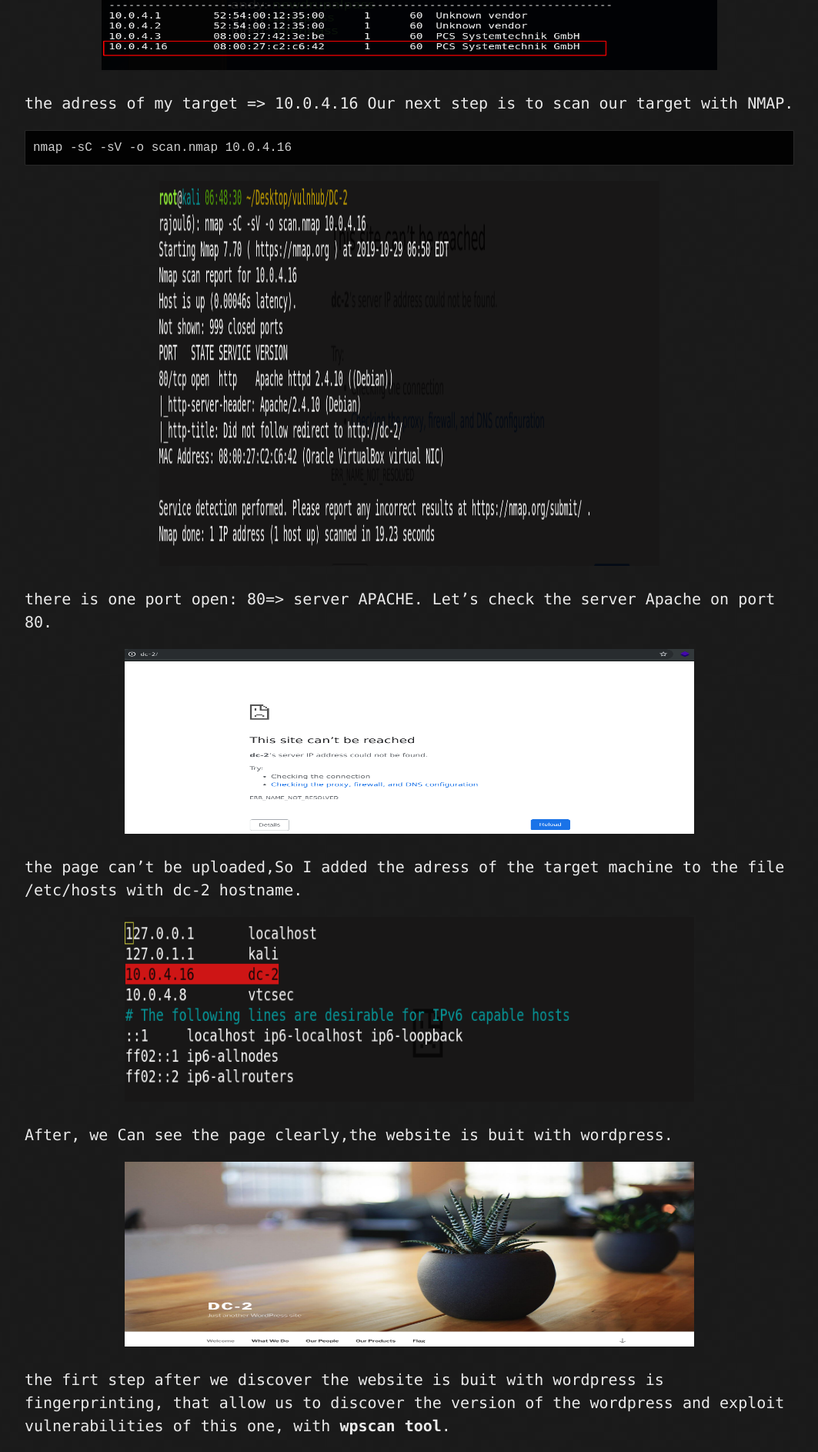
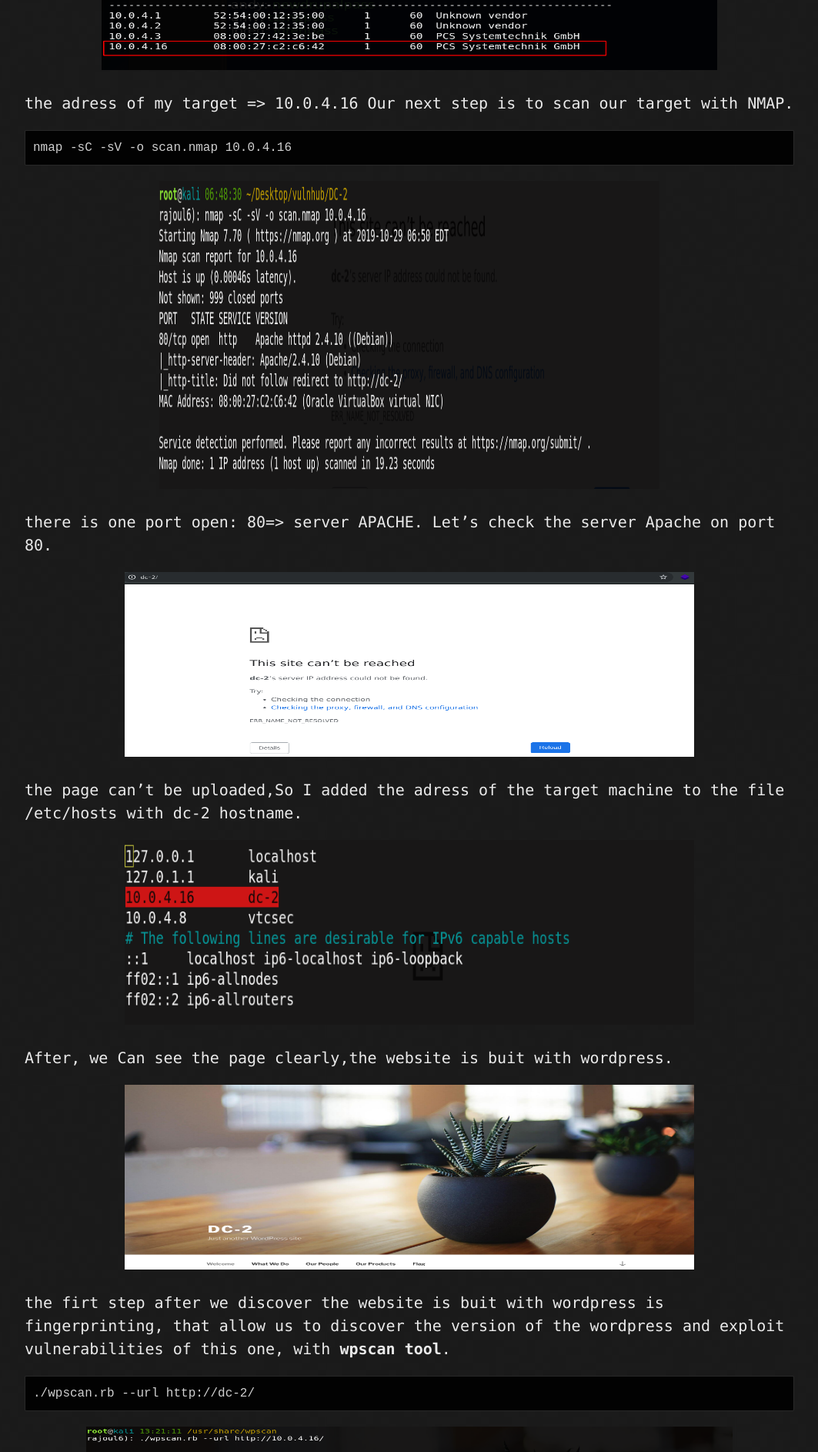
Before and after one commit to rajoul/rajoul.github.io, a Jekyll site: the page built from my_write_up/DC-2.md, in a window 1280 px wide. Shown: the part 719-2605 px from the top of the page at 77% size, without its empty margins (108-1171 px from the left). Built offline with Jekyll 4.4.1, drawn with Linux system fonts in a browser that asks for light colours; our own code applies the rules of GitHub Pages for plain Markdown files.

Commit message:
Update DC-2.md

````diff
--- a/my_write_up/DC-2.md
+++ b/my_write_up/DC-2.md
@@ -12,7 +12,7 @@
 nmap -sC -sV -o scan.nmap 10.0.4.16
 ```
 <p align="center">
-  <img src="https://rajoul.github.io/my_write_up/image/DC-2/scan.png" width="650" height="500">
+  <img src="https://rajoul.github.io/my_write_up/image/DC-2/scan.png" width="650" height="400">
 </p>
 there is one port open: 80=> server APACHE.
 Let's check the server Apache on port 80.
````
